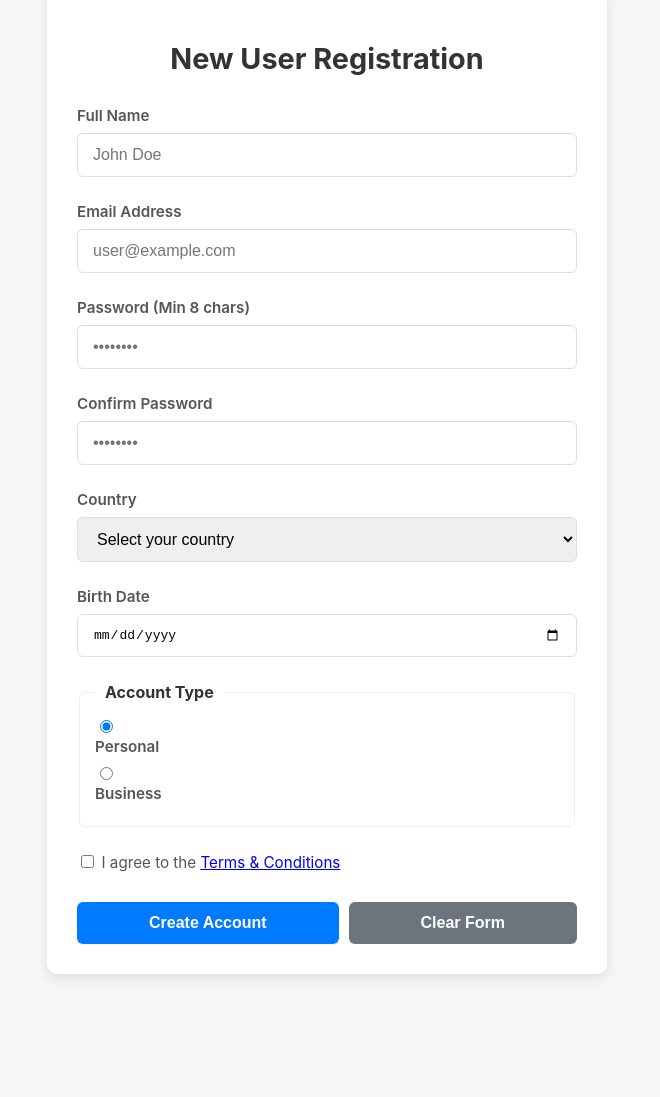
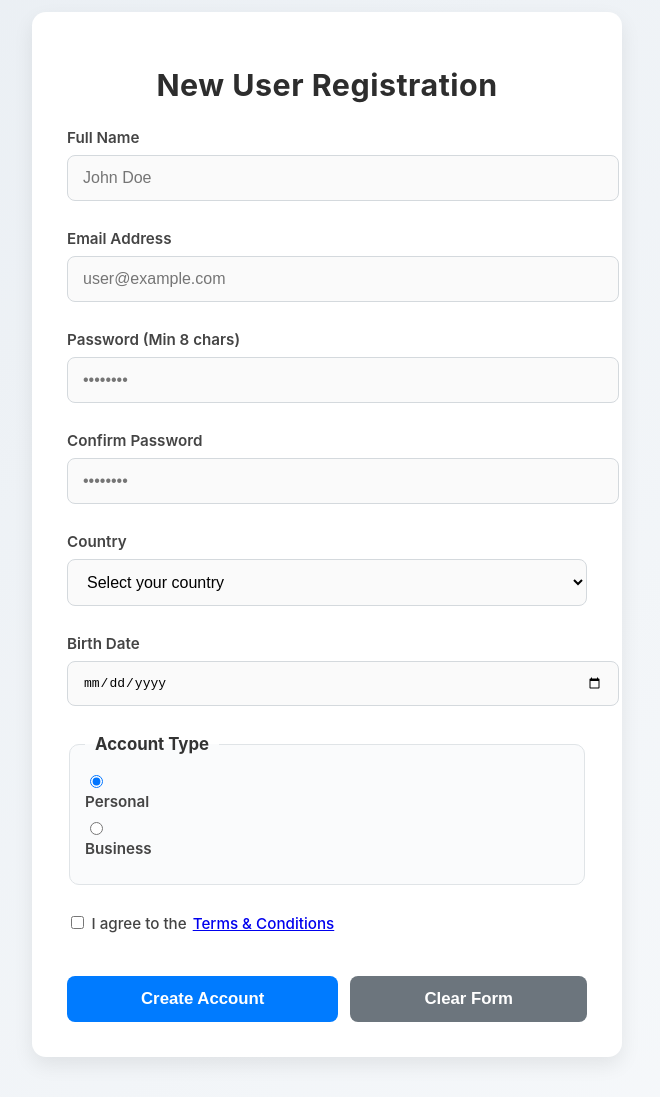
Before and after one commit to qjcmrealubit/Software-Engineering-Lab-Activity-7, a plain HTML site: page index.html in a window 1280 px wide. Shown: the part 28-1125 px from the top of the page, without its empty margins (313-973 px from the left). Before the commit the page ends 1022 px from the top, so only its background shows below. Drawn offline with Linux system fonts and the light colour scheme.

Commit message:
Updated Design

```diff
--- a/styles.css
+++ b/styles.css
@@ -1,126 +1,149 @@
-/* GENERAL STYLES */
+/* === BASE LAYOUT === */
 body {
     font-family: -apple-system, BlinkMacSystemFont, "Segoe UI", Roboto, Helvetica, Arial, sans-serif;
-    background-color: #f4f7f6; /* Light gray background */
+    background: linear-gradient(135deg, #e9eef3 0%, #f7f9fb 100%);
     display: flex;
     justify-content: center;
-    align-items: center;
-    padding: 20px;
+    align-items: flex-start;
+    padding: 40px 20px;
     margin: 0;
 }
 
 main {
     width: 100%;
-    max-width: 500px;
+    max-width: 520px;
     background: #ffffff;
-    padding: 30px;
-    border-radius: 10px;
-    box-shadow: 0 4px 12px rgba(0, 0, 0, 0.1); /* Subtle shadow */
+    padding: 35px;
+    border-radius: 14px;
+    box-shadow: 0 8px 20px rgba(0,0,0,0.08);
+    transition: transform 0.3s ease, box-shadow 0.3s ease;
 }
 
-/* --- UPDATED: Targets both H1 and H2 for consistency --- */
-h1, h2 {
-    color: #333;
-    text-align: center;
-    margin-bottom: 30px;
-    font-size: 1.8em;
+main:hover {
+    transform: translateY(-3px);
+    box-shadow: 0 12px 26px rgba(0,0,0,0.12);
 }
 
-/* FORM GROUPS AND INPUTS */
+/* === HEADINGS === */
+h1, h2 {
+    color: #2d2d2d;
+    text-align: center;
+    margin-bottom: 25px;
+    font-size: 1.9em;
+    letter-spacing: 0.5px;
+    font-weight: 700;
+}
+
+/* === FORM GROUPS === */
 .form-group {
-    margin-bottom: 25px;
+    margin-bottom: 28px;
 }
 
 label {
     display: block;
-    font-weight: 600; /* Slightly bolder */
-    color: #555;
+    font-weight: 600;
+    color: #444;
     margin-bottom: 8px;
     font-size: 0.95em;
 }
 
-/* Style for all text-based inputs and select */
-input:not([type="radio"]):not([type="checkbox"]), select {
+/* === INPUTS & SELECT === */
+input:not([type="radio"]):not([type="checkbox"]),
+select {
     width: 100%;
-    padding: 12px 15px;
-    border: 1px solid #ddd; /* Light border */
-    border-radius: 6px;
-    box-sizing: border-box;
-    transition: border-color 0.3s, box-shadow 0.3s;
+    padding: 13px 15px;
+    border: 1px solid #d4d9dd;
+    border-radius: 8px;
+    background-color: #fafafa;
+    transition: border-color 0.25s, box-shadow 0.25s, background-color 0.25s;
     font-size: 1em;
 }
 
-/* UX: Focus State (Accessibility) */
-input:focus:not([type="radio"]):not([type="checkbox"]), select:focus {
+input:hover:not([type="radio"]):not([type="checkbox"]),
+select:hover {
+    background-color: #fff;
+    border-color: #bfc7ce;
+}
+
+input:focus:not([type="radio"]):not([type="checkbox"]),
+select:focus {
     border-color: #007bff;
-    box-shadow: 0 0 0 3px rgba(0, 123, 255, 0.15);
+    background-color: #fff;
+    box-shadow: 0 0 0 4px rgba(0,123,255,0.15);
     outline: none;
 }
 
-/* RADIO AND CHECKBOX GROUP */
+/* === FIELDSET / RADIO / CHECKBOX === */
 fieldset {
-    border: 1px solid #eee;
-    padding: 15px;
-    border-radius: 6px;
-    margin-bottom: 25px;
+    border: 1px solid #e0e4e7;
+    padding: 18px 15px;
+    border-radius: 10px;
+    margin-bottom: 28px;
+    background: #fafbfc;
 }
+
 legend {
-    font-weight: bold;
+    font-weight: 700;
     color: #333;
     padding: 0 10px;
-}
-.checkbox-group label {
-    display: inline; /* Keep label inline with checkbox */
-    font-weight: normal;
+    font-size: 1.05em;
 }
 
-/* VALIDATION AND ERROR STYLES */
-/* Error Message Appearance */
-.error-message {
-    color: #dc3545; /* Bootstrap-like red */
-    font-size: 0.85em;
-    margin-top: 5px;
-    padding-left: 2px;
-    display: block;
+.checkbox-group label,
+.radio-group label {
+    display: inline-flex;
+    align-items: center;
+    gap: 6px;
+    font-weight: 500;
+    cursor: pointer;
 }
 
-/* Visual feedback for invalid inputs */
+/* === ERROR MESSAGES === */
+.error-message {
+    color: #dc3545;
+    font-size: 0.85em;
+    margin-top: 6px;
+}
+
+/* Invalid focus */
 input:invalid:focus:not(:placeholder-shown) {
     border-color: #dc3545;
-    box-shadow: 0 0 0 3px rgba(220, 53, 69, 0.15);
+    box-shadow: 0 0 0 3px rgba(220,53,69,0.15);
 }
 
-/* BUTTONS */
+/* === BUTTON GROUP === */
 .button-group {
     display: flex;
-    justify-content: space-between;
-    gap: 10px; /* Space between buttons */
-    margin-top: 30px;
+    gap: 12px;
+    margin-top: 35px;
 }
 
-.submit-btn, .reset-btn {
-    flex-grow: 1; /* Make buttons share space equally */
-    padding: 12px;
+.submit-btn,
+.reset-btn {
+    flex-grow: 1;
+    padding: 13px;
     border: none;
-    border-radius: 6px;
+    border-radius: 8px;
     cursor: pointer;
-    font-size: 1em;
+    font-size: 1.05em;
     font-weight: 600;
-    transition: background-color 0.2s;
+    transition: background-color 0.25s ease, transform 0.15s ease;
 }
 
 .submit-btn {
-    background-color: #007bff; /* Primary action blue */
-    color: white;
+    background-color: #007bff;
+    color: #fff;
 }
 .submit-btn:hover {
-    background-color: #0056b3;
+    background-color: #005fcc;
+    transform: translateY(-2px);
 }
 
 .reset-btn {
-    background-color: #6c757d; /* Secondary gray */
+    background-color: #6c757d;
     color: white;
 }
 .reset-btn:hover {
-    background-color: #5a6268;
+    background-color: #565e64;
+    transform: translateY(-2px);
 }
```
